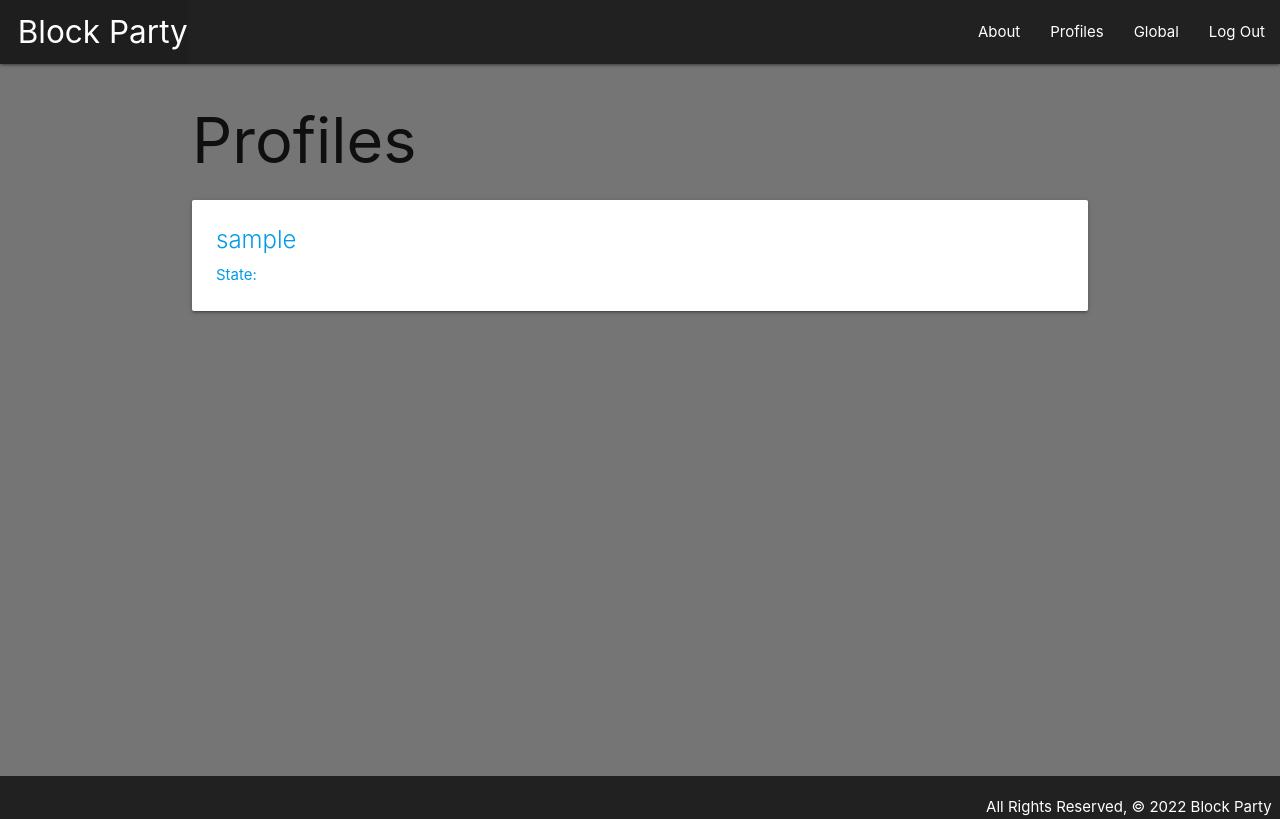
After one commit to KheffyC/blockparty, a Django app: page /profiles/ in a window 1280 px wide. The commit adds this page. Run offline with Django 4.2, Linux system fonts and the light colour scheme; the visitor is signed in with stand-in values (Sample User, id 1); data comes from the database, SQL or seed files in the repository.

Commit message:
added profile index and detail pages

```diff
--- a/main_app/templates/base.html
+++ b/main_app/templates/base.html
@@ -22,6 +22,7 @@
           <!-- changes below -->
             <li> <a href="{% url 'about' %}">About</a></li>
           {% if user.is_authenticated %}
+            <li><a href="{% url 'profiles_index' %}">Profiles</a></li>
             <li><a href="{% url 'global_index' %}">Global</a></li>
             <li><a href="{% url 'logout' %}">Log Out</a></li>
           {% else %}
--- /dev/null
+++ b/main_app/templates/profiles/index.html
@@ -0,0 +1,16 @@
+{% extends 'base.html' %}
+{% block content %}
+
+<h1>Profiles</h1>
+
+{% for user in users %}
+    <div class="card">
+        <a href="{% url 'profiles_detail' user.id %}">
+            <div  class="card-content">
+                <span class="card-title">{{ user.username }}</span>
+                <p>State: {{ user.profile.state }}</p>
+            </div>
+        </a>
+    </div>
+{% endfor %}
+{% endblock %}
--- a/main_app/urls.py
+++ b/main_app/urls.py
@@ -10,5 +10,7 @@ urlpatterns = [
     path('global/<int:post_id>/', views.global_post_detail, name='global_post_detail'),
     path('global/create/', views.GlobalPostCreate.as_view(), name='global_post_create'),
     path('global/<int:pk>/update/', views.GlobalPostUpdate.as_view(), name='global_post_update'),
-    path('global/<int:pk>/delete/', views.GlobalPostDelete.as_view(), name='global_post_delete')
+    path('global/<int:pk>/delete/', views.GlobalPostDelete.as_view(), name='global_post_delete'),
+    path('profiles/', views.profiles_index, name='profiles_index'),
+    path('profiles/<int:user_id>/', views.profiles_detail, name='profiles_detail')
 ]
--- a/main_app/views.py
+++ b/main_app/views.py
@@ -5,6 +5,7 @@ from django.contrib.auth.mixins import LoginRequiredMixin
 from django.contrib.auth import login
 from django.contrib.auth.decorators import login_required
 from django.contrib.auth.forms import UserCreationForm
+from django.contrib.auth.models import User
 
 from .forms import ProfileForm
 
@@ -70,3 +71,14 @@ class GlobalPostUpdate(LoginRequiredMixin, UpdateView):
 class GlobalPostDelete(LoginRequiredMixin, DeleteView):
   model = GlobalPost
   success_url = '/global/'
+
+@login_required
+def profiles_index(request):
+  users = User.objects.all()
+
+  return render(request, 'profiles/index.html', {'users': users})
+
+def profiles_detail(request, user_id):
+  user = User.objects.get(pk=user_id)
+
+  return render(request, 'profiles/detail.html', {'user': user})
```
Also changed, not shown: main_app/templates/profiles/detail.html (added, +12 -0 lines).
